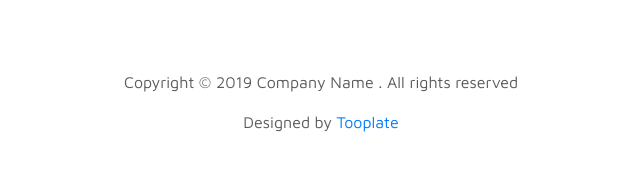
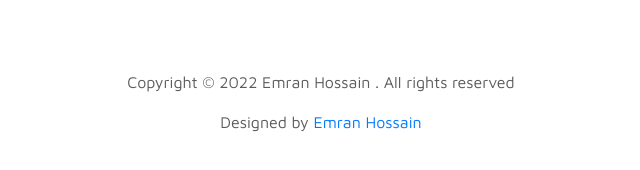
Before and after one commit to iamemranhossainn/Emran-Hossain, a plain HTML site: page index.html in a window 1280 px wide. Shown: the part 3031-3201 px from the top of the page, 319-959 px from the left. Drawn offline with Linux system fonts and the light colour scheme.

Commit message:
Update index.html

```diff
--- a/index.html
+++ b/index.html
@@ -304,8 +304,8 @@ https://www.tooplate.com/view/2115-marvel
                <div class="row">
 
                     <div class="col-lg-12 col-12">
-                        <p class="copyright-text text-center">Copyright &copy; 2019 Company Name . All rights reserved</p>
-                        <p class="copyright-text text-center">Designed by <a rel="nofollow" href="https://www.facebook.com/tooplate">Tooplate</a></p>
+                        <p class="copyright-text text-center">Copyright &copy; 2022 Emran Hossain . All rights reserved</p>
+                        <p class="copyright-text text-center">Designed by <a rel="nofollow" href="https://www.facebook.com/iamemranhossain">Emran Hossain</a></p>
                     </div>
 
                </div>
```
